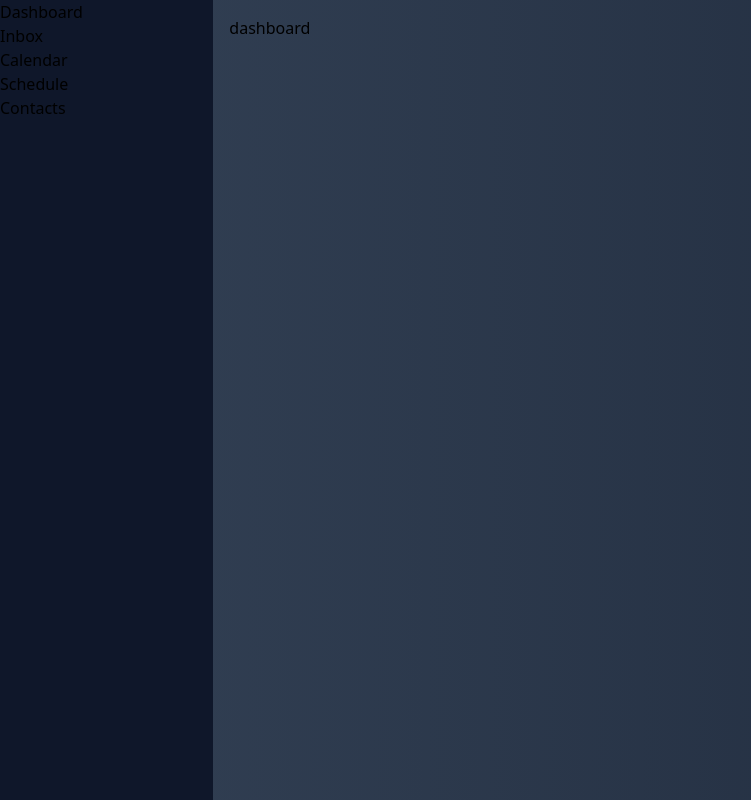
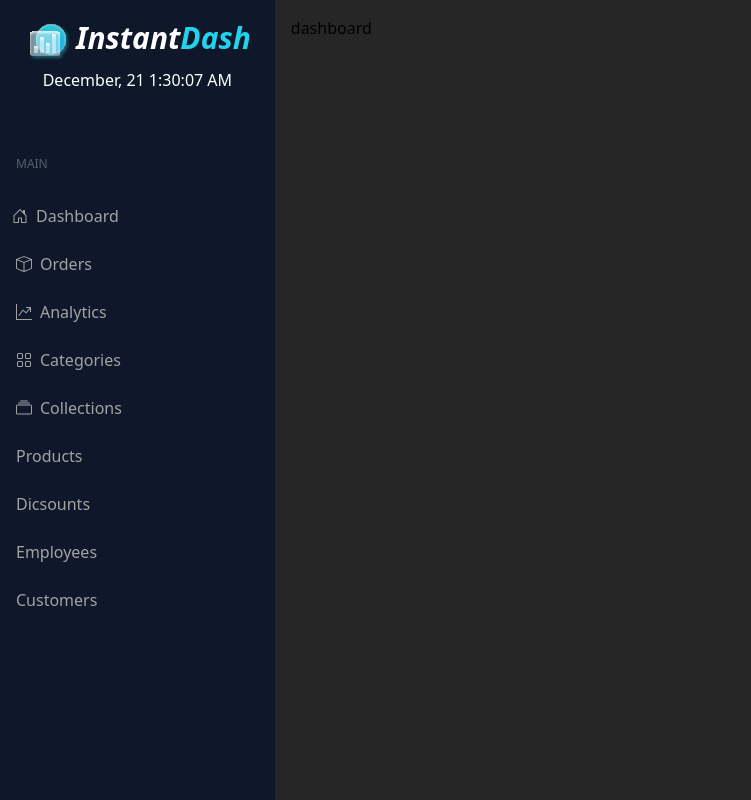
Before and after one commit to rmthomas98/dashboard, a React (Create React App) app in the folder frontend/: page / in a window 1280 px wide. Shown: the whole page, without its empty margins (0-751 px from the left). Built offline with nearby package versions, Linux system fonts and the light colour scheme.

Commit message:
working on nav

```diff
--- a/frontend/package.json
+++ b/frontend/package.json
@@ -6,8 +6,10 @@
     "@testing-library/jest-dom": "^5.16.1",
     "@testing-library/react": "^12.1.2",
     "@testing-library/user-event": "^13.5.0",
+    "date-fns": "^2.27.0",
     "react": "^17.0.2",
     "react-bootstrap-icons": "^1.7.2",
+    "react-clock": "^3.0.0",
     "react-dom": "^17.0.2",
     "react-scripts": "5.0.0",
     "web-vitals": "^2.1.2"
--- a/frontend/src/App.js
+++ b/frontend/src/App.js
@@ -3,7 +3,7 @@ import Dashboard from "./Dashboard";
 
 const App = () => {
   return (
-    <div className="App font-sans bg-gradient-to-r from-slate-700 to-slate-800 bg-center bg-cover h-screen flex">
+    <div className="App font-sans bg-neutral-800 h-screen flex">
       <Nav />
       <Dashboard />
     </div>
--- a/frontend/src/Nav.js
+++ b/frontend/src/Nav.js
@@ -1,14 +1,74 @@
-import React from "react";
+import React, { useEffect, useState } from "react";
+import graph from "./assets/images/graph.svg";
+import { format } from "date-fns";
+import {
+  HouseDoor,
+  Box,
+  GraphUpArrow,
+  Grid,
+  Collection,
+} from "react-bootstrap-icons";
 
 const Nav = () => {
+  const [time, setTime] = useState(new Date());
+
+  useEffect(() => {
+    const interval = setInterval(() => {
+      setTime(new Date());
+    }, 1000);
+
+    return () => {
+      clearInterval(interval);
+    };
+  }, []);
+
   return (
-    <div className="bg-slate-900 border-opacity-25 w-64">
-      <div>
-        <p>Dashboard</p>
-        <p>Inbox</p>
-        <p>Calendar</p>
-        <p>Schedule</p>
-        <p>Contacts</p>
+    <div className="bg-slate-900 border-opacity-25 w-72 min-w-fit">
+      <div className="flex align-middle justify-center p-4 pr-6 pl-6 pb-1">
+        <img src={graph} className="h-12 mr-1" />
+        <p className="text-3xl text-center font-semibold text-white italic relative top-1">
+          Instant<span className="italic text-cyan-400">Dash</span>
+        </p>
+      </div>
+      <p className="text-white font-thin p-2 pt-0 pb-4 text-center">
+        {format(time, "MMMM, dd h:mm:ss aa")}
+      </p>
+      <div className="pt-10">
+        <p className="text-neutral-400/50 uppercase font-medium text-xs p-2 pl-4 pb-5">
+          Main
+        </p>
+        <p className="text-neutral-400 font-medium cursor-pointer p-3 pl-4f flex align-middle">
+          <HouseDoor className="relative top-1 mr-2" />
+          <span>Dashboard</span>
+        </p>
+        <p className="text-neutral-400 font-medium cursor-pointer p-3 pl-4 flex align-middle">
+          <Box className="relative top-1 mr-2 flex align-middle justify-center" />
+          <span>Orders</span>
+        </p>
+        <p className="text-neutral-400 font-medium cursor-pointer p-3 pl-4 flex align-middle">
+          <GraphUpArrow className="mr-2 relative top-1" />
+          <span>Analytics</span>
+        </p>
+        <p className="text-neutral-400 font-medium cursor-pointer p-3 pl-4 flex align-middle">
+          <Grid className="mr-2 relative top-1" />
+          <span>Categories</span>
+        </p>
+        <p className="text-neutral-400 font-medium cursor-pointer p-3 pl-4 flex align-middle">
+          <Collection className="relative top-1 mr-2" />
+          <span>Collections</span>
+        </p>
+        <p className="text-neutral-400 font-medium cursor-pointer p-3 pl-4">
+          Products
+        </p>
+        <p className="text-neutral-400 font-medium cursor-pointer p-3 pl-4">
+          Dicsounts
+        </p>
+        <p className="text-neutral-400 font-medium cursor-pointer p-3 pl-4">
+          Employees
+        </p>
+        <p className="text-neutral-400 font-medium cursor-pointer p-3 pl-4">
+          Customers
+        </p>
       </div>
     </div>
   );
```
Also changed, not shown: frontend/src/assets/images/graph.svg (added), 1 other file (tests, documents, lock files or other folders).
